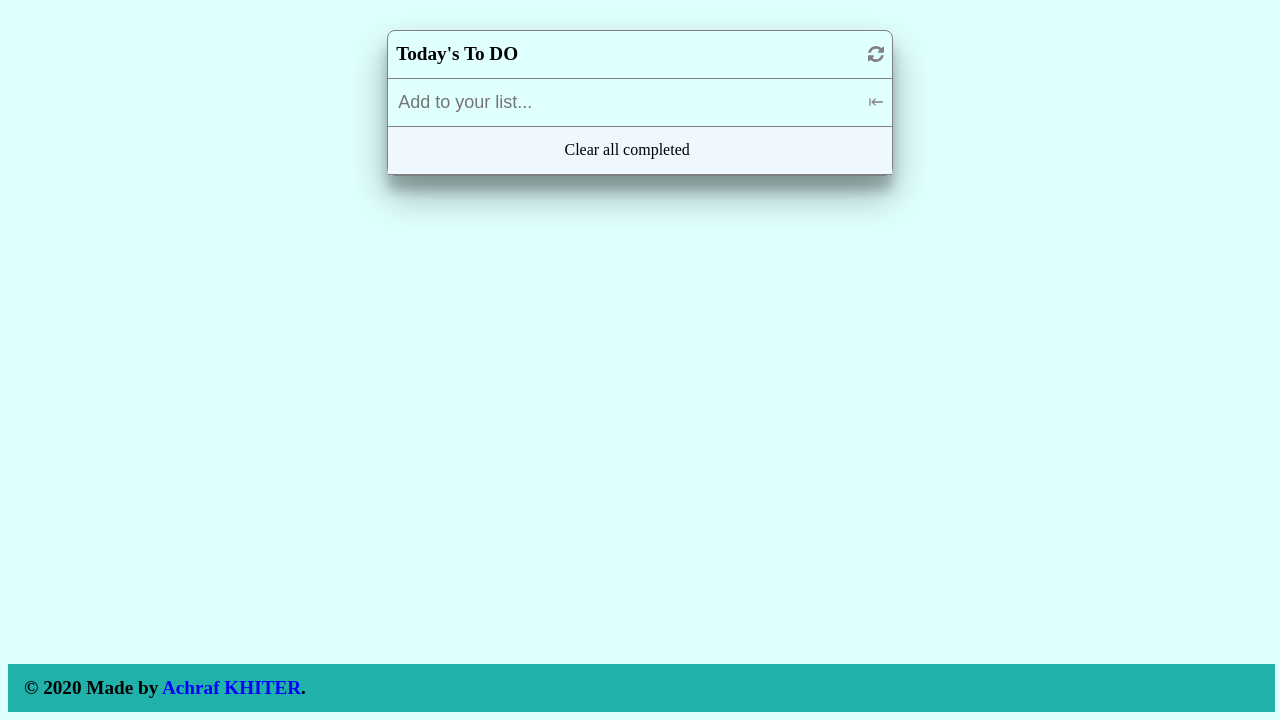
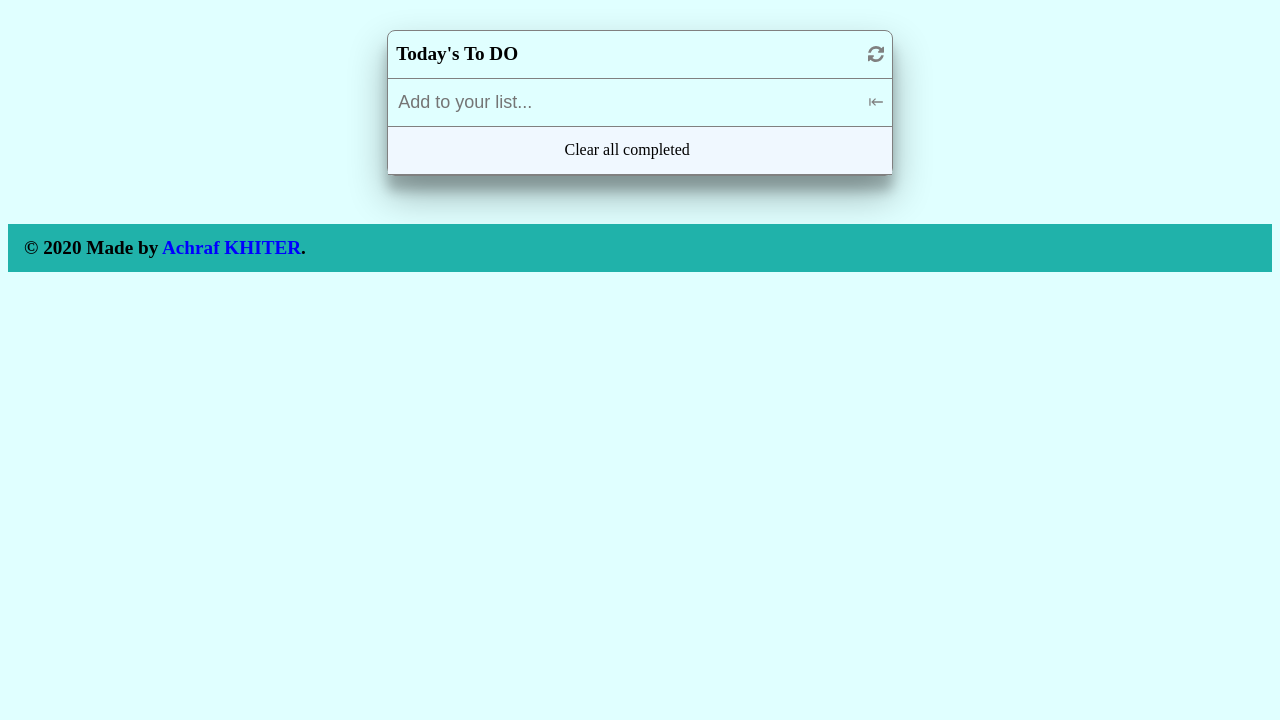
Before and after one commit to khitermedachraf/To-Do-list, a website built with webpack: page src/index.html in a window 1280 px wide. Shown: the part 80-800 px from the top of the page. Built offline with nearby package versions, Linux system fonts and the light colour scheme.

Commit message:
Update css to improve design

```diff
--- a/src/style.css
+++ b/src/style.css
@@ -13,9 +13,7 @@ header {
 }
 
 footer {
-  position: absolute;
-  bottom: 8px;
-  width: 99%;
+  margin-top: 3em;
   height: 3em;
   padding-left: 1em;
 }
```
